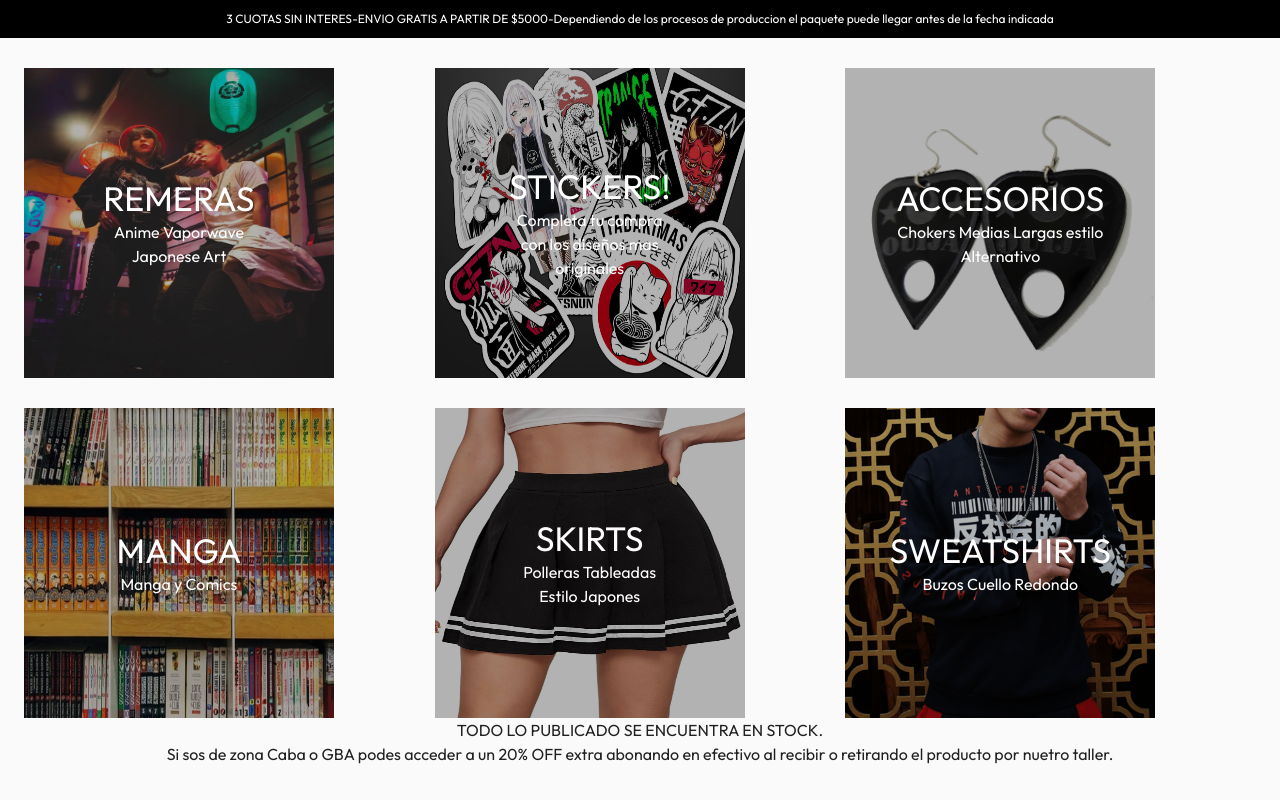
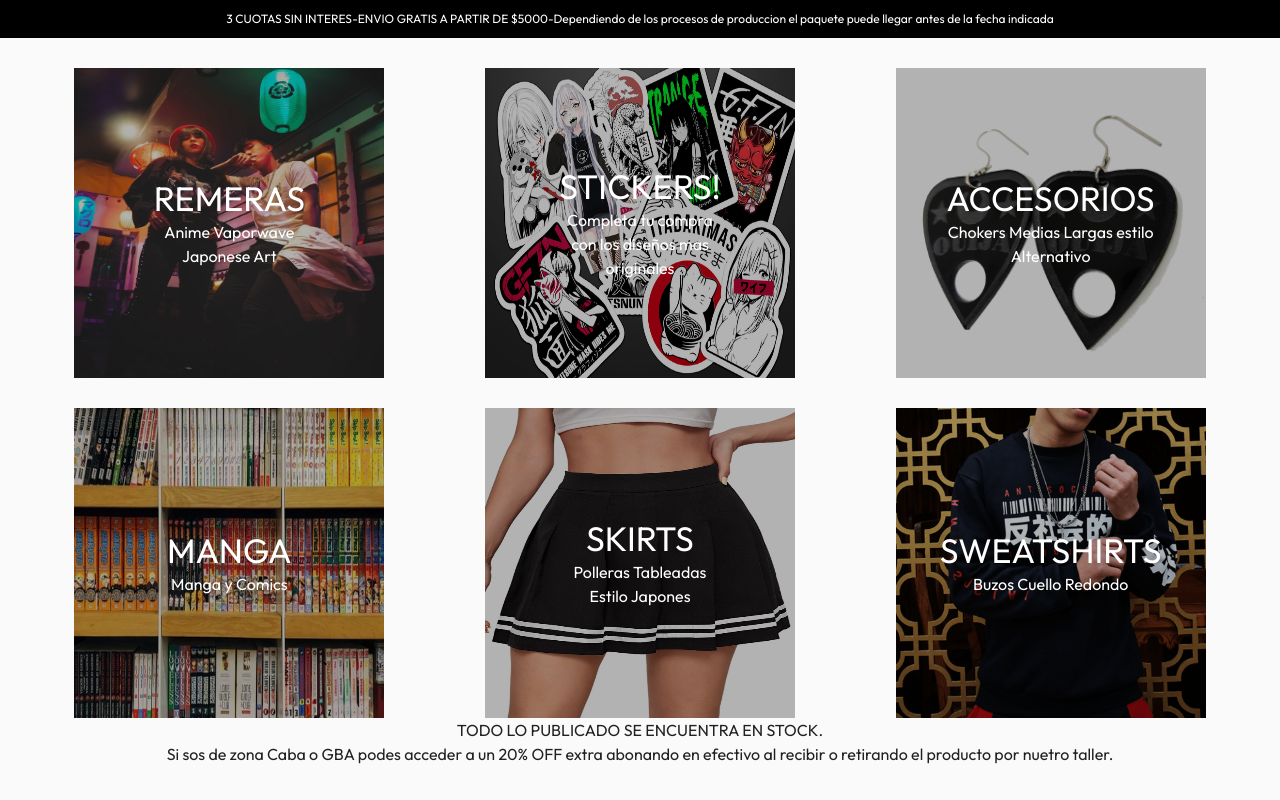
Before and after one commit to yedai13/react-materialUI, a React (Create React App) app in the folder grafizona/: page / in a window 1280 px wide. Shown: the top 800 px of the page. Built offline with nearby package versions, Linux system fonts and the light colour scheme.

Commit message:
center items productos main grid

```diff
--- a/grafizona/src/Components/ProductosMainGrid.jsx
+++ b/grafizona/src/Components/ProductosMainGrid.jsx
@@ -10,7 +10,7 @@ import accesorios from "../img/accesorios.jpg";
 const ProductosMainGrid = () => {
   return (
     <Grid container>
-      <Grid item lg={4} md={6}>
+      <Grid item container justify="center" lg={4} md={6} sm={12} xs={12}>
         <ItemProductoMainGrid
           title="REMERAS"
           description="Anime Vaporwave Japonese Art"
@@ -18,7 +18,7 @@ const ProductosMainGrid = () => {
         />
       </Grid>
 
-      <Grid item lg={4} md={6}>
+      <Grid item container justify="center" lg={4} md={6} sm={12} xs={12}>
         <ItemProductoMainGrid
           title="STICKERS!"
           description="Completa tu compra con los diseños mas originales"
@@ -26,7 +26,7 @@ const ProductosMainGrid = () => {
         />
       </Grid>
 
-      <Grid item lg={4} md={6}>
+      <Grid item container justify="center" lg={4} md={6} sm={12} xs={12}>
         <ItemProductoMainGrid
           title="ACCESORIOS"
           description="Chokers Medias Largas estilo Alternativo"
@@ -34,7 +34,7 @@ const ProductosMainGrid = () => {
         />
       </Grid>
 
-      <Grid item lg={4} md={6}>
+      <Grid item container justify="center" lg={4} md={6} sm={12} xs={12}>
         <ItemProductoMainGrid
           title="MANGA"
           description="Manga y Comics"
@@ -42,7 +42,7 @@ const ProductosMainGrid = () => {
         />
       </Grid>
 
-      <Grid item lg={4} md={6}>
+      <Grid item container justify="center" lg={4} md={6} sm={12} xs={12}>
         <ItemProductoMainGrid
           title="SKIRTS"
           description="Polleras Tableadas Estilo Japones"
@@ -50,7 +50,7 @@ const ProductosMainGrid = () => {
         />
       </Grid>
 
-      <Grid item lg={4} md={6}>
+      <Grid item container justify="center" lg={4} md={6} sm={12} xs={12}>
         <ItemProductoMainGrid
           title="SWEATSHIRTS"
           description="Buzos Cuello Redondo"
--- a/grafizona/src/Components/StoreGrid.jsx
+++ b/grafizona/src/Components/StoreGrid.jsx
@@ -5,16 +5,8 @@ import akira from "../img/akira-remera.jpg";
 import titancoloso from "../img/titancoloso.jpg";
 import boarding from "../img/boarding.jpg";
 import encoding from "../img/encoding.jpg";
-import { makeStyles } from "@material-ui/core/styles";
-
-const useStyles = makeStyles((theme) => ({
-  storeGrid: {
-    justifyContent: "end",
-  },
-}));
 
 const StoreGrid = () => {
-  const { storeGrid } = useStyles();
   return (
     <Container>
       <Typography>TODO LO PUBLICADO SE ENCUENTRA EN STOCK.</Typography>
```
